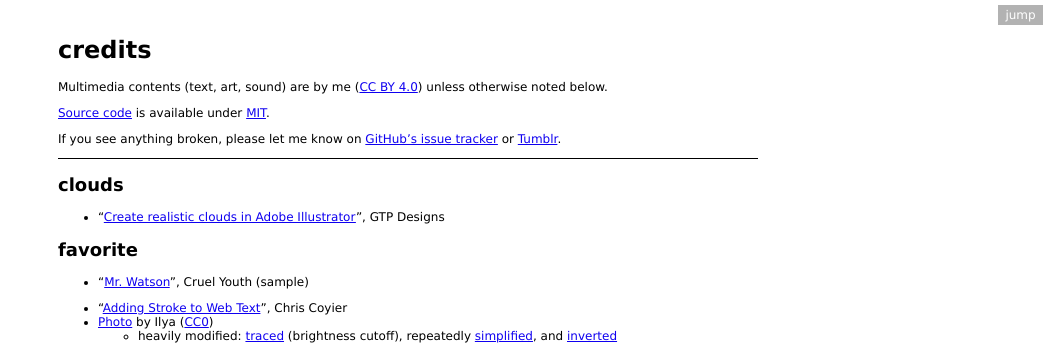
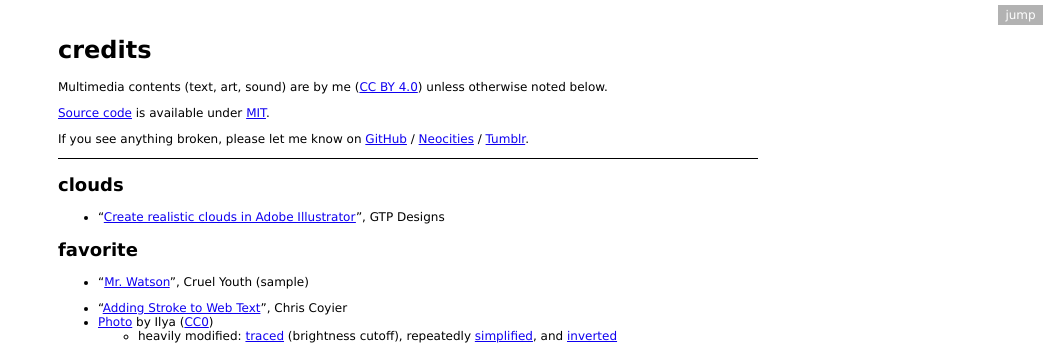
Before and after one commit to redsummernight/redsummernight.github.io, a Jekyll site: the page built from credits/index.html, in a window 1280 px wide. Shown: the top 345 px of the page, without its empty margins (232-1280 px from the left). Built offline with Jekyll 4.4.1, drawn with Linux system fonts in a browser that asks for light colours.

Commit message:
Now on Neocities!

```diff
--- a/credits/index.html
+++ b/credits/index.html
@@ -19,8 +19,9 @@ jump_allowed: false
 
 <p>
 	If you see anything broken, please let me know
-	on <a href="https://github.com/redsummernight/redsummernight.github.io/issues">GitHub’s issue tracker</a>
-	or <a href="http://redsummernight.tumblr.com/">Tumblr</a>.
+	on <a href="https://github.com/redsummernight/redsummernight.github.io/issues">GitHub</a>
+	/ <a href="https://neocities.org/site/redsummernight">Neocities</a>
+	/ <a href="http://redsummernight.tumblr.com/">Tumblr</a>.
 </p>
 
 <hr>
```
Also changed, not shown: README.md.
